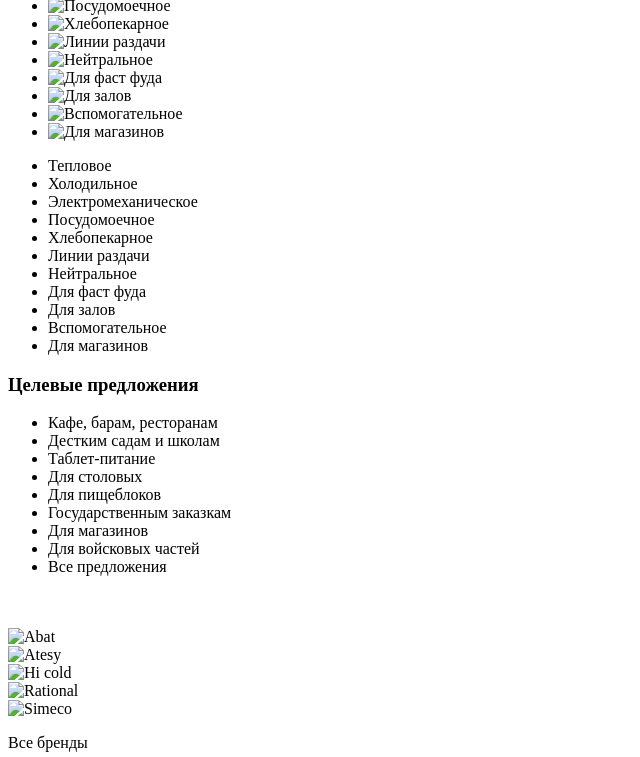
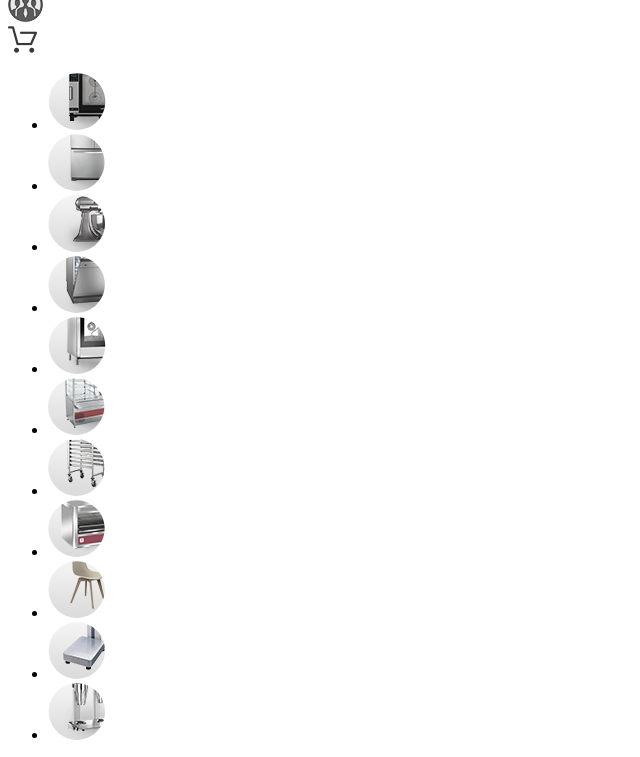
Before and after one commit to MaximSamorukov/test_09.08.2020, a plain HTML site: page index.html in a window 1280 px wide. Shown: the part 287-1044 px from the top of the page, without its empty margins (0-640 px from the left). Drawn offline with Linux system fonts and the light colour scheme.

Commit message:
commit 10

```diff
--- a/index.html
+++ b/index.html
@@ -29,7 +29,7 @@
 
             <div class="navigation_form">
                 <div class="logo">
-
+                    <img src="/img/fork-and-knife-cutlery-circle-interface-symbol-for-restaurant.png" alt="logo">
                 </div>
 
                 <div class="search">
@@ -37,27 +37,27 @@
                 </div>
 
                 <div class="gos_supplier_icon">
-
+                    <img src="/img/portalpostavschikov.png" alt="gos_portal">
                 </div>
 
-                <div class="busket">
-
+                <div class="shopping_cart">
+                    <img src="/img/online-shopping-cart.png" alt="shopping_cart">
                 </div>
             </div>
 
             <div class="applience_menu_img">
                 <ul class="appliences_menu_img">
-                    <li><img src="" alt="Тепловое"></li>
-                    <li><img src="" alt="Холодильное"></li>
-                    <li><img src="" alt="Электромеханическое"></li>
-                    <li><img src="" alt="Посудомоечное"></li>
-                    <li><img src="" alt="Хлебопекарное"></li>
-                    <li><img src="" alt="Линии раздачи"></li>
-                    <li><img src="" alt="Нейтральное"></li>
-                    <li><img src="" alt="Для фаст фуда"></li>
-                    <li><img src="" alt="Для залов"></li>
-                    <li><img src="" alt="Вспомогательное"></li>
-                    <li><img src="" alt="Для магазинов"></li>
+                    <li><img src="/img/тепловое.png" alt="Тепловое"></li>
+                    <li><img src="/img/холодильное.png" alt="Холодильное"></li>
+                    <li><img src="/img/электромеханическое.png" alt="Электромеханическое"></li>
+                    <li><img src="/img/посудомоечное.png" alt="Посудомоечное"></li>
+                    <li><img src="/img/хлебопекарное.png" alt="Хлебопекарное"></li>
+                    <li><img src="/img/линии_раздачи.png" alt="Линии раздачи"></li>
+                    <li><img src="/img/нейтральное.png" alt="Нейтральное"></li>
+                    <li><img src="/img/для_фаст_фуда.png" alt="Для фаст фуда"></li>
+                    <li><img src="/img/для_залов.png" alt="Для залов"></li>
+                    <li><img src="/img/весовое.png" alt="Вспомогательное"></li>
+                    <li><img src="/img/барное.png" alt="Для магазинов"></li>
                 </ul>
             </div>
 
@@ -95,30 +95,30 @@
                     </div>
 
                     <div class="big-picture">
-                        <img src="" alt="">
+                        <img src="/img/big_picture.png" alt="big-picture">
                     </div>
 
-                    <div class="small-picture">
-                        <img src="" alt="">
+                    <div class="gift-box">
+                        <img src="/img/giftbox.png" alt="gift">
                     </div>
                 </div>
             </div>
 
             <div class="logos">
                 <div class="logo">
-                    <img src="" alt="Abat">
+                    <img src="/img/logo_abat.png" alt="Abat">
                 </div>
                 <div class="logo">
-                    <img src="" alt="Atesy">
+                    <img src="/img/logo_atesy.png" alt="Atesy">
                 </div>
                 <div class="logo">
-                    <img src="" alt="Hi cold">
+                    <img src="/img/logo_hicold.png" alt="Hi cold">
                 </div>
                 <div class="logo">
-                    <img src="" alt="Rational">
+                    <img src="/img/logo_rational.png" alt="Rational">
                 </div>
                 <div class="logo">
-                    <img src="" alt="Simeco">
+                    <img src="/img/logo_simeco.png" alt="Simeco">
                 </div>
                 <div class="logo">
                     <p>Все бренды</p>
```
Also changed, not shown: img/big_picture.png (added), img/fork-and-knife-cutlery-circle-interface-symbol-for-restaurant.png (added), img/giftbox.png (added), img/logo_abat.png (added), img/logo_atesy.png (added), img/logo_hicold.png (added), img/logo_rational.png (added), img/logo_simeco.png (added), img/online-shopping-cart.png (added), img/portalpostavschikov.png (added).
